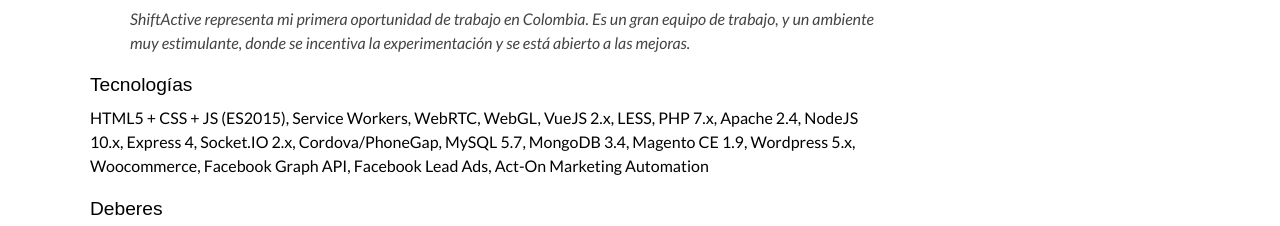
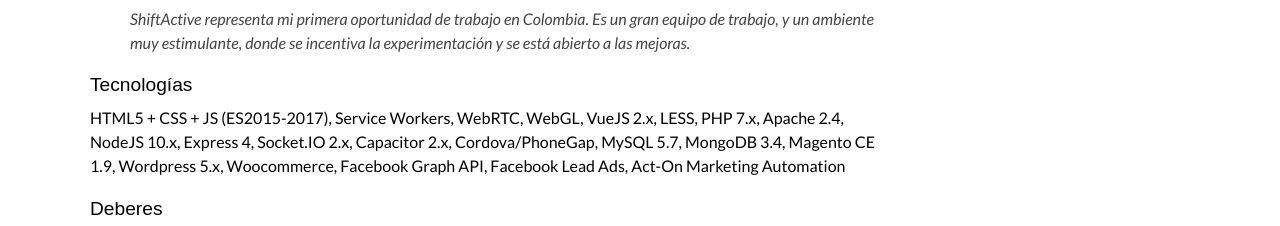
Before and after one commit to roeltz/cv, a plain HTML site: page index.htm in a window 1280 px wide. Shown: the part 515-741 px from the top of the page. Drawn offline with Linux system fonts and the light colour scheme; a web font is replaced by a local one.

Commit message:
Añadir Capacitor

```diff
--- a/index.htm
+++ b/index.htm
@@ -87,8 +87,8 @@
 			</section>
 			<section class="technology">
 				<h1>Tecnologías</h1>
-				<p>HTML5 + CSS + JS (ES2015), Service Workers, WebRTC, WebGL, VueJS 2.x, LESS, PHP 7.x, Apache 2.4,
-					NodeJS 10.x, Express 4, Socket.IO 2.x, Cordova/PhoneGap, MySQL 5.7, MongoDB 3.4, Magento CE 1.9,
+				<p>HTML5 + CSS + JS (ES2015-2017), Service Workers, WebRTC, WebGL, VueJS 2.x, LESS, PHP 7.x, Apache 2.4,
+					NodeJS 10.x, Express 4, Socket.IO 2.x, Capacitor 2.x, Cordova/PhoneGap, MySQL 5.7, MongoDB 3.4, Magento CE 1.9,
 					Wordpress 5.x, Woocommerce, Facebook Graph API, Facebook Lead Ads, Act-On Marketing Automation
 				</p>
 			</section>
```
